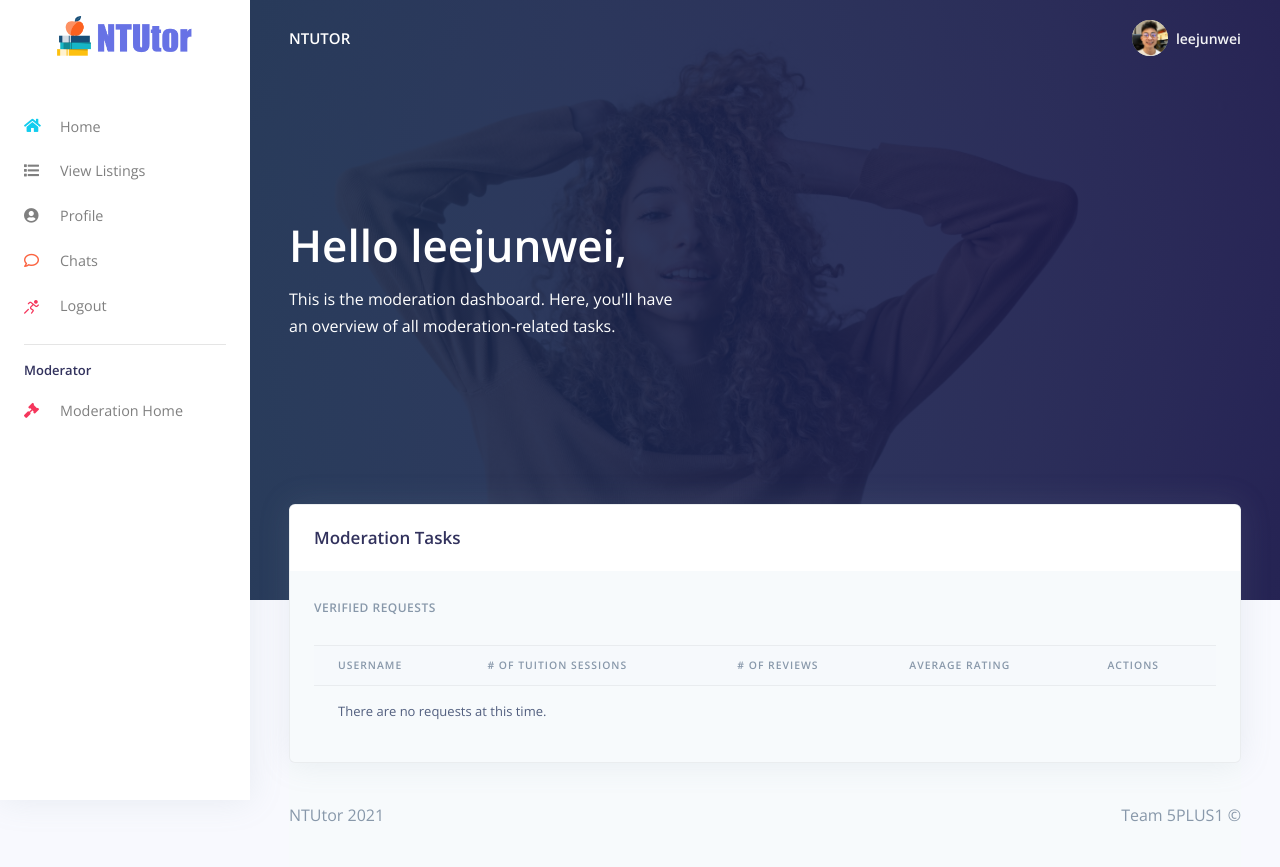
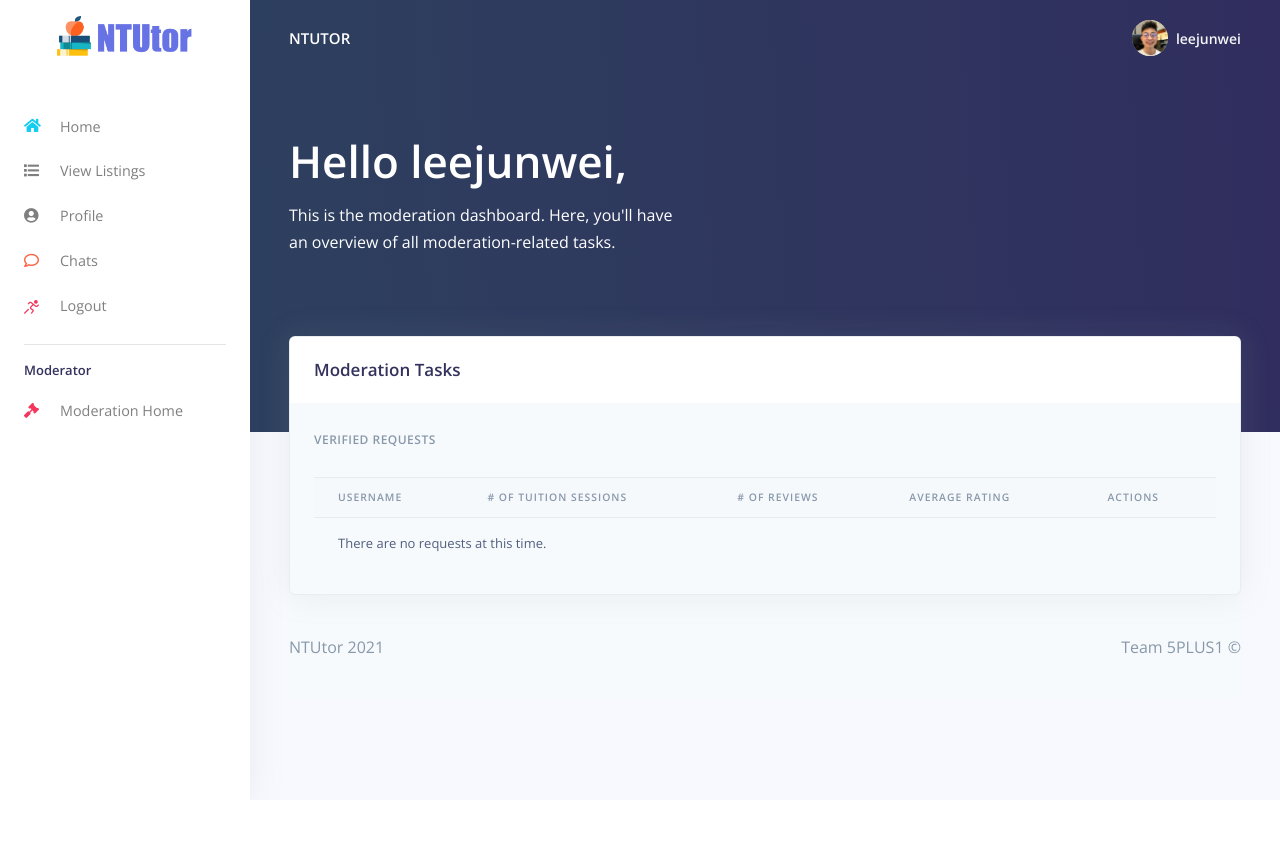
Before and after one commit to leejunweisg/NTUtor, a Django app: page /moderation/ in a window 1280 px wide. After the commit the page ends 795 px from the top, so only its background shows below. Run offline with Django 3.2, Linux system fonts and the light colour scheme; a user stored in the database is signed in; data comes from the database, SQL or seed files in the repository; some libraries are stand-ins or nearby versions.

Commit message:
Updated Moderation front-end

```diff
--- a/moderation/templates/moderation/moderation.html
+++ b/moderation/templates/moderation/moderation.html
@@ -9,7 +9,7 @@
 
 <!-- Header -->
 <div class="header pb-8 pt-5 pt-lg-8 d-flex align-items-center"
-    style="min-height: 600px; background-image: url(/static/assets/img/theme/profile-cover.jpg); background-size: cover; background-position: center top;">
+    style="min-height: 300px; background-size: cover; background-position: center top;">
     <!-- Mask -->
     <span class="mask bg-gradient-default opacity-8"></span>
     <!-- Header container -->
```
